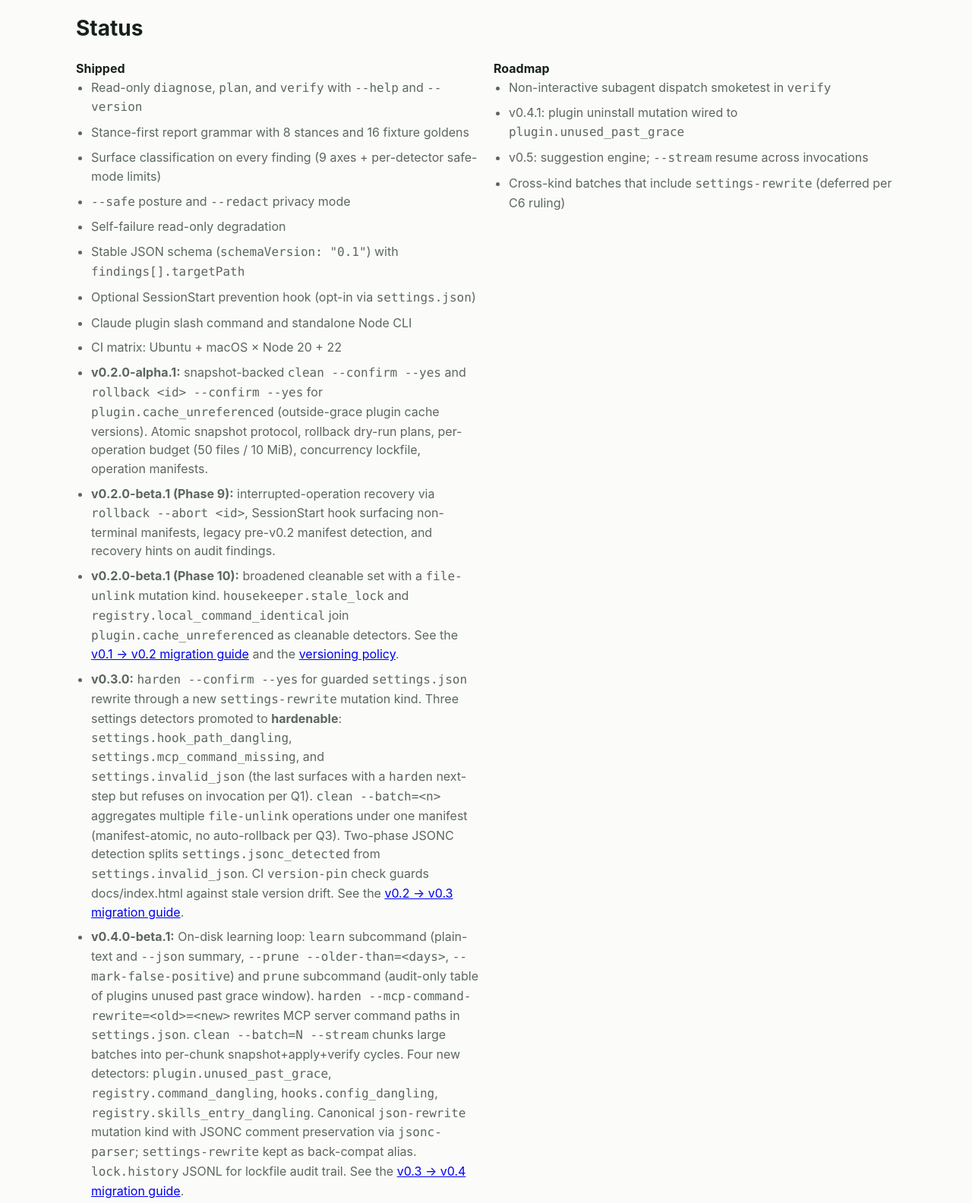
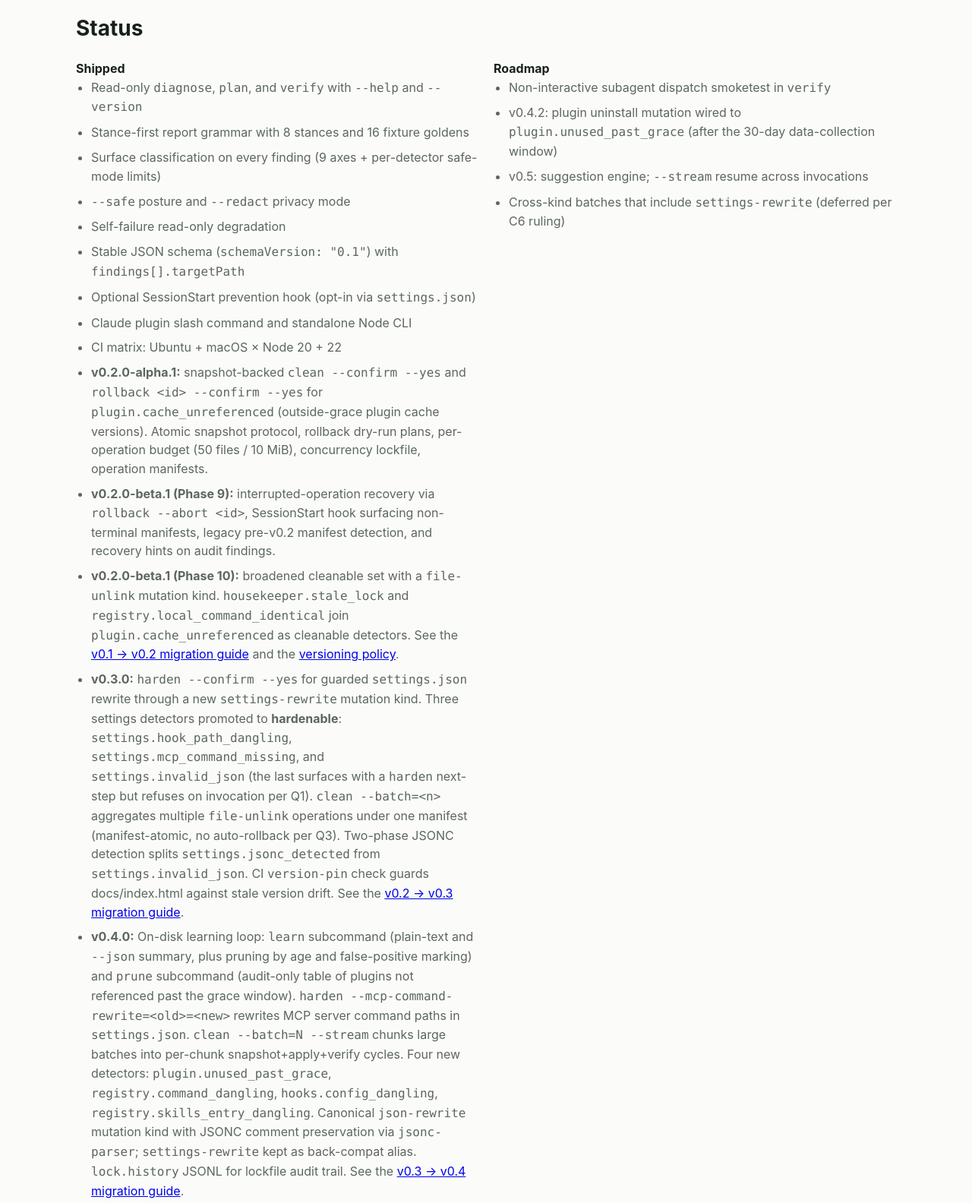
Before and after one commit to hemzaz/claude-housekeeper, a website: page docs/index.html in a window 1280 px wide. Shown: the part 3420-5004 px from the top of the page at 76% size. Drawn offline with Linux system fonts and the light colour scheme.

Commit message:
docs(site): update gh-pages history and roadmap for v0.4.0/v0.4.1 (#117)
- Relabel the v0.4 history entry from "v0.4.0-beta.1" to "v0.4.0"
  (GA shipped 2026-05-19). Body text trimmed slightly to remove
  beta-specific phrasing.
- Add a v0.4.1 history entry covering the mcp-rewrite-foreign-owner
  refusal class (T10b) and the release-workflow prerelease fix.
- Move plugin uninstall mutation from "v0.4.1 roadmap" to "v0.4.2
  roadmap" — v0.4.1 already shipped without it (PQ-2 still gated
  on the 30-day data window per notes/TASKBOARD-v0.4.1.md).

Banner already pinned to v0.4.1 in the v0.4.1 release PR; this
commit only refreshes the prose timeline. No code change.

```diff
--- a/docs/index.html
+++ b/docs/index.html
@@ -325,14 +325,15 @@ block    not allowed under current evidence</pre>
               <li><strong>v0.2.0-beta.1 (Phase 9):</strong> interrupted-operation recovery via <code>rollback --abort &lt;id&gt;</code>, SessionStart hook surfacing non-terminal manifests, legacy pre-v0.2 manifest detection, and recovery hints on audit findings.</li>
               <li><strong>v0.2.0-beta.1 (Phase 10):</strong> broadened cleanable set with a <code>file-unlink</code> mutation kind. <code>housekeeper.stale_lock</code> and <code>registry.local_command_identical</code> join <code>plugin.cache_unreferenced</code> as cleanable detectors. See the <a href="https://github.com/hemzaz/claude-housekeeper/blob/main/docs/migration-v0.1-to-v0.2.md">v0.1 → v0.2 migration guide</a> and the <a href="https://github.com/hemzaz/claude-housekeeper/blob/main/docs/versioning-policy.md">versioning policy</a>.</li>
               <li><strong>v0.3.0:</strong> <code>harden --confirm --yes</code> for guarded <code>settings.json</code> rewrite through a new <code>settings-rewrite</code> mutation kind. Three settings detectors promoted to <strong>hardenable</strong>: <code>settings.hook_path_dangling</code>, <code>settings.mcp_command_missing</code>, and <code>settings.invalid_json</code> (the last surfaces with a <code>harden</code> next-step but refuses on invocation per Q1). <code>clean --batch=&lt;n&gt;</code> aggregates multiple <code>file-unlink</code> operations under one manifest (manifest-atomic, no auto-rollback per Q3). Two-phase JSONC detection splits <code>settings.jsonc_detected</code> from <code>settings.invalid_json</code>. CI <code>version-pin</code> check guards docs/index.html against stale version drift. See the <a href="https://github.com/hemzaz/claude-housekeeper/blob/main/docs/migration-v0.2-to-v0.3.md">v0.2 → v0.3 migration guide</a>.</li>
-              <li><strong>v0.4.0-beta.1:</strong> On-disk learning loop: <code>learn</code> subcommand (plain-text and <code>--json</code> summary, <code>--prune --older-than=&lt;days&gt;</code>, <code>--mark-false-positive</code>) and <code>prune</code> subcommand (audit-only table of plugins unused past grace window). <code>harden --mcp-command-rewrite=&lt;old&gt;=&lt;new&gt;</code> rewrites MCP server command paths in <code>settings.json</code>. <code>clean --batch=N --stream</code> chunks large batches into per-chunk snapshot+apply+verify cycles. Four new detectors: <code>plugin.unused_past_grace</code>, <code>registry.command_dangling</code>, <code>hooks.config_dangling</code>, <code>registry.skills_entry_dangling</code>. Canonical <code>json-rewrite</code> mutation kind with JSONC comment preservation via <code>jsonc-parser</code>; <code>settings-rewrite</code> kept as back-compat alias. <code>lock.history</code> JSONL for lockfile audit trail. See the <a href="https://github.com/hemzaz/claude-housekeeper/blob/main/docs/migration-v0.3-to-v0.4.md">v0.3 → v0.4 migration guide</a>.</li>
+              <li><strong>v0.4.0:</strong> On-disk learning loop: <code>learn</code> subcommand (plain-text and <code>--json</code> summary, plus pruning by age and false-positive marking) and <code>prune</code> subcommand (audit-only table of plugins not referenced past the grace window). <code>harden --mcp-command-rewrite=&lt;old&gt;=&lt;new&gt;</code> rewrites MCP server command paths in <code>settings.json</code>. <code>clean --batch=N --stream</code> chunks large batches into per-chunk snapshot+apply+verify cycles. Four new detectors: <code>plugin.unused_past_grace</code>, <code>registry.command_dangling</code>, <code>hooks.config_dangling</code>, <code>registry.skills_entry_dangling</code>. Canonical <code>json-rewrite</code> mutation kind with JSONC comment preservation via <code>jsonc-parser</code>; <code>settings-rewrite</code> kept as back-compat alias. <code>lock.history</code> JSONL for lockfile audit trail. See the <a href="https://github.com/hemzaz/claude-housekeeper/blob/main/docs/migration-v0.3-to-v0.4.md">v0.3 → v0.4 migration guide</a>.</li>
+              <li><strong>v0.4.1:</strong> Backlog-drain patch. New <code>mcp-rewrite-foreign-owner</code> refusal class (T10b) — <code>harden --mcp-command-rewrite</code> now refuses when the target path is owned by a different user, closing the v0.4.0 threat-model residual. Release workflow now correctly marks <code>-</code>-suffixed tags as prereleases.</li>
             </ul>
           </div>
           <div>
             <strong>Roadmap</strong>
             <ul>
               <li>Non-interactive subagent dispatch smoketest in <code>verify</code></li>
-              <li>v0.4.1: plugin uninstall mutation wired to <code>plugin.unused_past_grace</code></li>
+              <li>v0.4.2: plugin uninstall mutation wired to <code>plugin.unused_past_grace</code> (after the 30-day data-collection window)</li>
               <li>v0.5: suggestion engine; <code>--stream</code> resume across invocations</li>
               <li>Cross-kind batches that include <code>settings-rewrite</code> (deferred per C6 ruling)</li>
             </ul>
```
